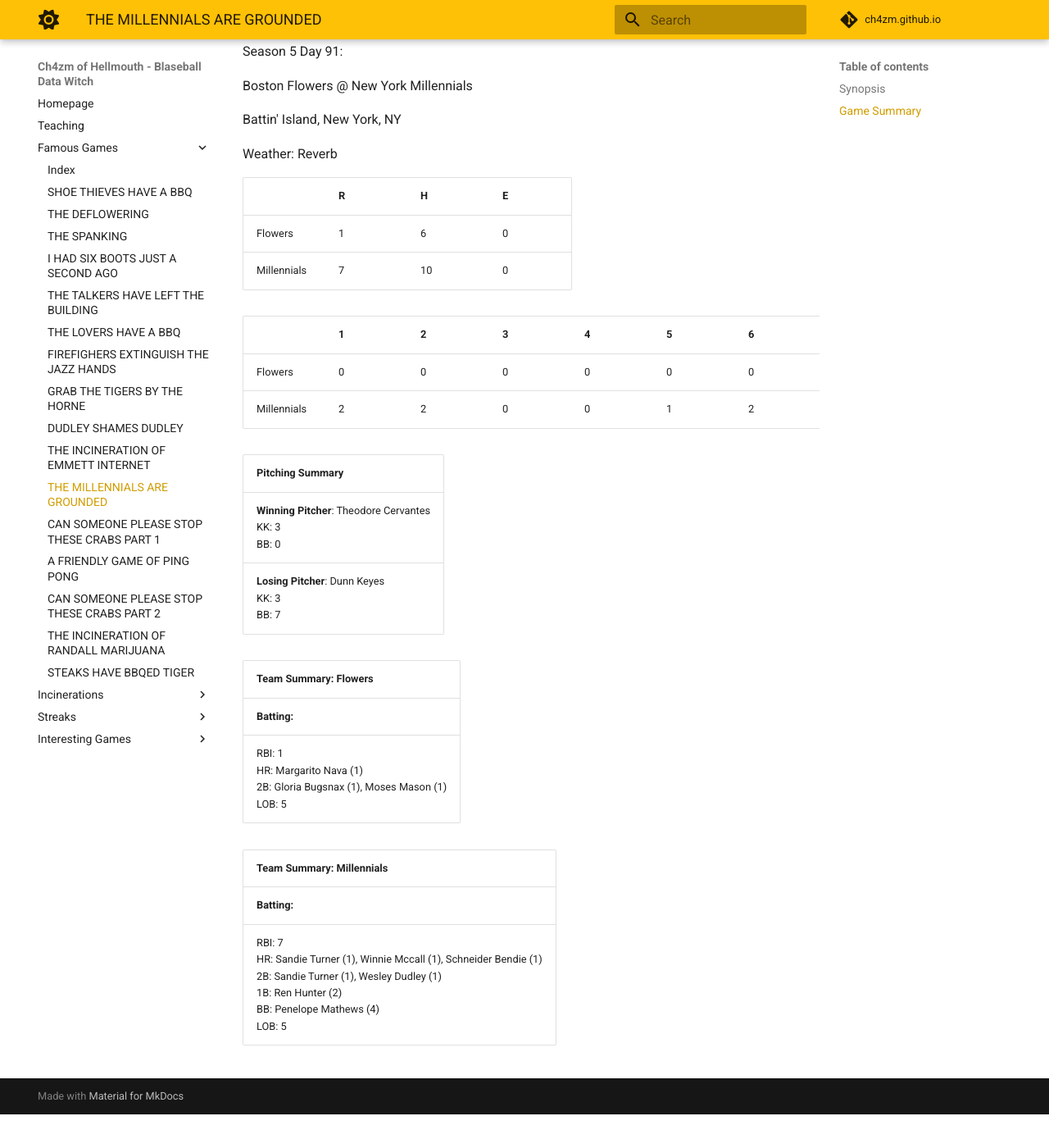
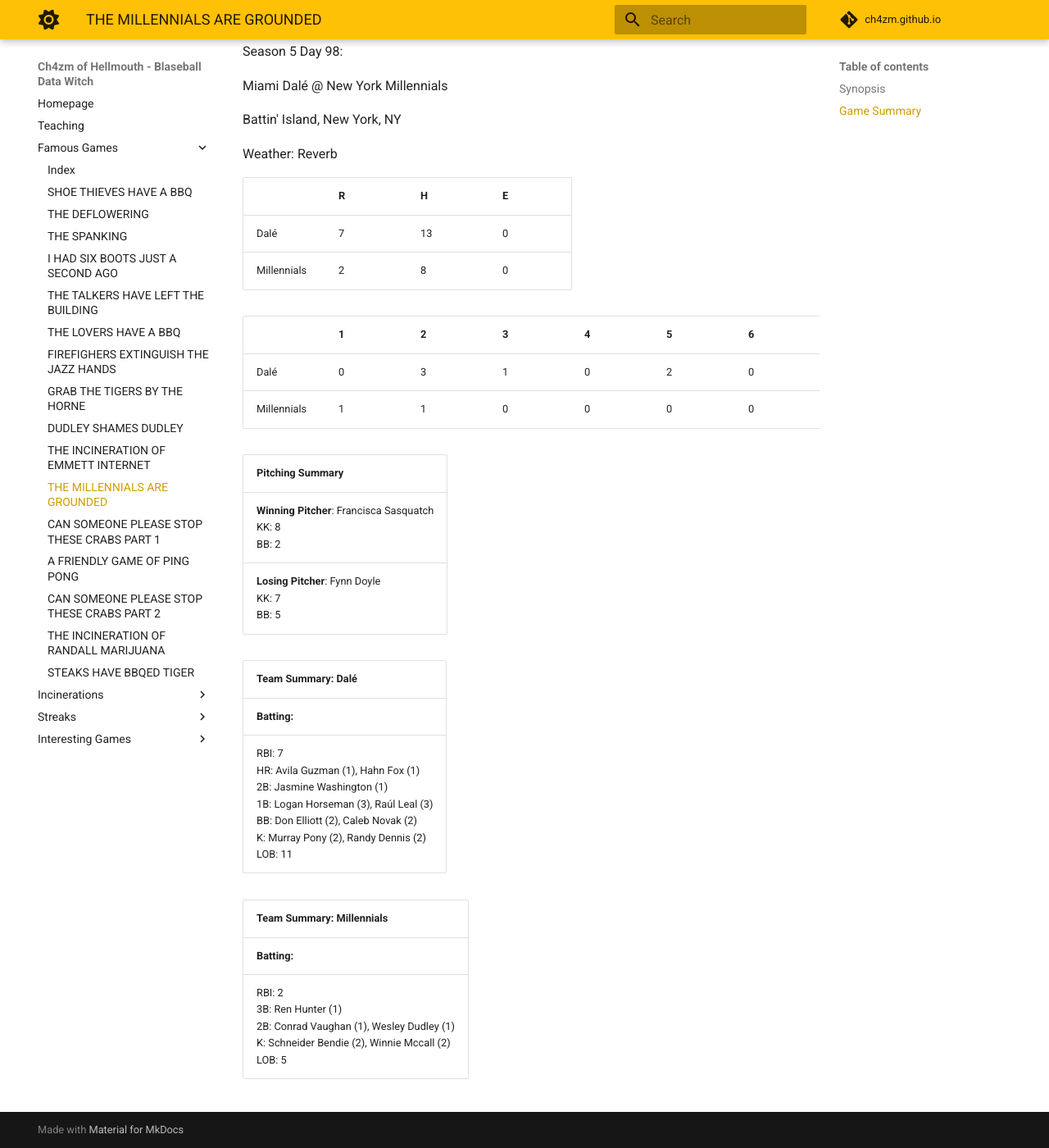
Before and after one commit to ch4zm/ch4zm.github.io, an MkDocs documentation site: the page built from docs/famous_grounded.md, in a window 1280 px wide and 1400 px high, scrolled down 390 px. Shown: the whole window at 82% size. Built offline with MkDocs 1.6.1 and Material for MkDocs 9.7.7, drawn with Linux system fonts in a browser that asks for light colours; comment, search, counter and statistics services are not loaded; before the commit the page ends 1749 px from its top, so only the background shows below that.

Commit message:
update famous games

```diff
--- a/docs/famous_grounded.md
+++ b/docs/famous_grounded.md
@@ -7,11 +7,12 @@ the Millennials in the dust. The Dale held back, too, leaving 11 runners strande
 
 ## Game Summary
 
-Game ID: 1370937f-5c21-4cc0-9341-617bb7793889
 
-Season 5 Day 91:
+Game ID: 7f1463bf-24ae-45c1-99b9-232f41a6efb5
 
-Boston Flowers @ New York Millennials
+Season 5 Day 98:
+
+Miami Dalé @ New York Millennials
 
 Battin' Island, New York, NY
 
@@ -21,29 +22,29 @@ Weather: Reverb
 
 |  | R | H | E |
 | --- | --- | --- | --- |
-| Flowers |   1 |   6 |   0 |
-| Millennials |   7 |  10 |   0 |
+| Dalé |   7 |  13 |   0 |
+| Millennials |   2 |   8 |   0 |
 
 
 |  |   1 |   2 |   3 |   4 |   5 |   6 |   7 |   8 |   9 |  R | H | E |
 | --- | --- | --- | --- | --- | --- | --- | --- | --- | --- | --- | --- | --- |
-| Flowers |   0 |   0 |   0 |   0 |   0 |   0 |   0 |   0 |   1 |   1 |   6 |   0 |
-| Millennials |   2 |   2 |   0 |   0 |   1 |   2 |   0 |   0 |   0 |   7 |  10 |   0 |
+| Dalé |   0 |   3 |   1 |   0 |   2 |   0 |   0 |   0 |   1 |   7 |  13 |   0 |
+| Millennials |   1 |   1 |   0 |   0 |   0 |   0 |   0 |   0 |   0 |   2 |   8 |   0 |
 
 
 | Pitching Summary |
 | --- |
-| **Winning Pitcher**: Theodore Cervantes<br />KK: 3<br />BB: 0 |
-| **Losing Pitcher**: Dunn Keyes<br />KK: 3<br />BB: 7 |
+| **Winning Pitcher**: Francisca Sasquatch<br />KK: 8<br />BB: 2 |
+| **Losing Pitcher**: Fynn Doyle<br />KK: 7<br />BB: 5 |
 
 
-| Team Summary: Flowers |
+| Team Summary: Dalé |
 | --- |
 | **Batting:** |
-| RBI: 1 <br />HR: Margarito Nava (1) <br />2B: Gloria Bugsnax (1), Moses Mason (1) <br />LOB: 5 |
+| RBI: 7 <br />HR: Avila Guzman (1), Hahn Fox (1) <br />2B: Jasmine Washington (1) <br />1B: Logan Horseman (3), Raúl Leal (3) <br />BB: Don Elliott (2), Caleb Novak (2) <br />K: Murray Pony (2), Randy Dennis (2) <br />LOB: 11 |
 
 
 | Team Summary: Millennials |
 | --- |
 | **Batting:** |
-| RBI: 7 <br />HR: Sandie Turner (1), Winnie Mccall (1), Schneider Bendie (1) <br />2B: Sandie Turner (1), Wesley Dudley (1) <br />1B: Ren Hunter (2) <br />BB: Penelope Mathews (4) <br />LOB: 5 |
+| RBI: 2 <br />3B: Ren Hunter (1) <br />2B: Conrad Vaughan (1), Wesley Dudley (1) <br />K: Schneider Bendie (2), Winnie Mccall (2) <br />LOB: 5 |
```
Also changed, not shown: docs/famous_talkers.md (+1 -1 lines).
